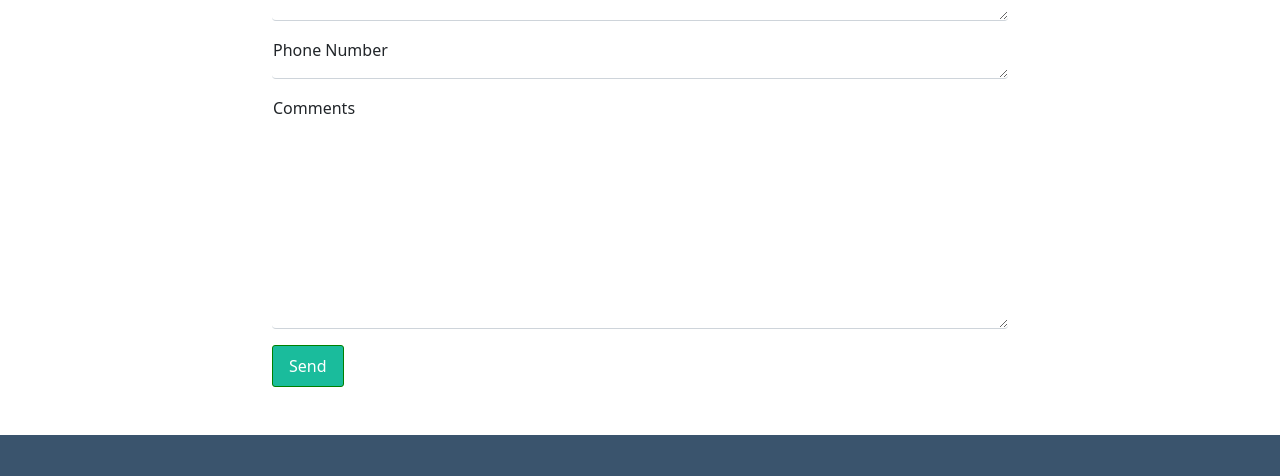
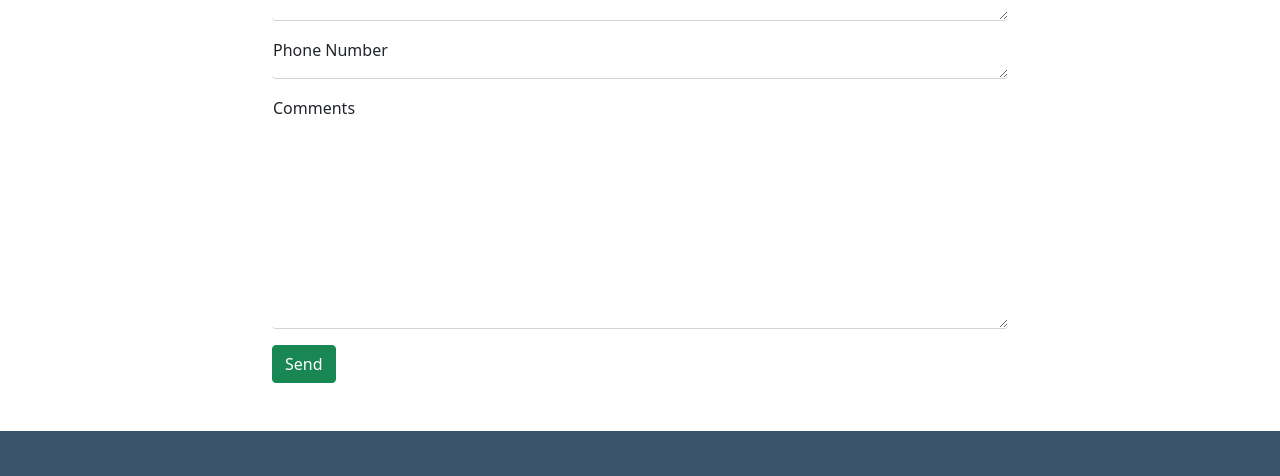
Before and after one commit to furvietto/html-css-bootstrap-freelancer, a plain HTML site: page index.html in a window 1280 px wide. Shown: the part 1897-2373 px from the top of the page. Drawn offline with nearby package versions, Linux system fonts and the light colour scheme.

Commit message:
fixing download

```diff
--- a/css/style.css
+++ b/css/style.css
@@ -126,17 +126,18 @@ header .bar,
     border: 1px solid white;
 }
 
+.about button:hover {
+    background-color: blue;
+    color: black;
+    box-shadow: 5px 10px;
+}
+
 /* contact-me */
 
 .contact-me .form-floating .border-none {
     border-top:0;
     border-left: 0;
     border-right: 0;
-}
-
-.contact-me button {
-    border: 1px solid green;
-    border-radius: 3px;
 }
 
 /* location */
--- a/index.html
+++ b/index.html
@@ -216,9 +216,7 @@
                                 <label for="floatingTextarea2">Comments</label>
                               </div>
                               <div class="col-12">
-                                <button class="bc-color-green px-3 py-2 c-white">
-                                    Send
-                                </button>
+                                <button type="button" class="btn btn-success">Send</button>
                               </div>
                         </div>
                     </div>
```
